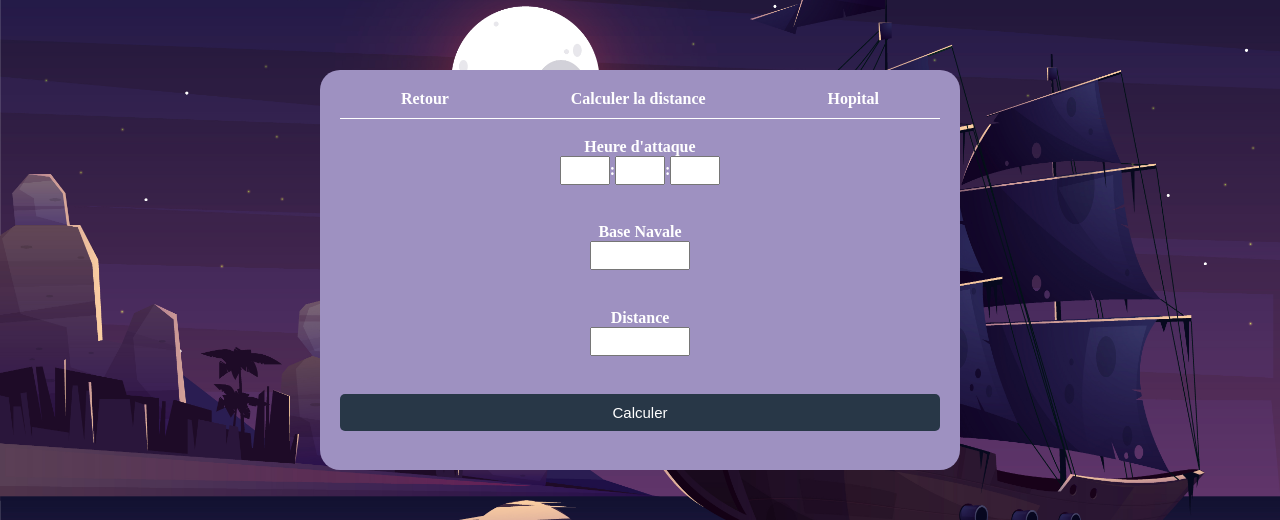
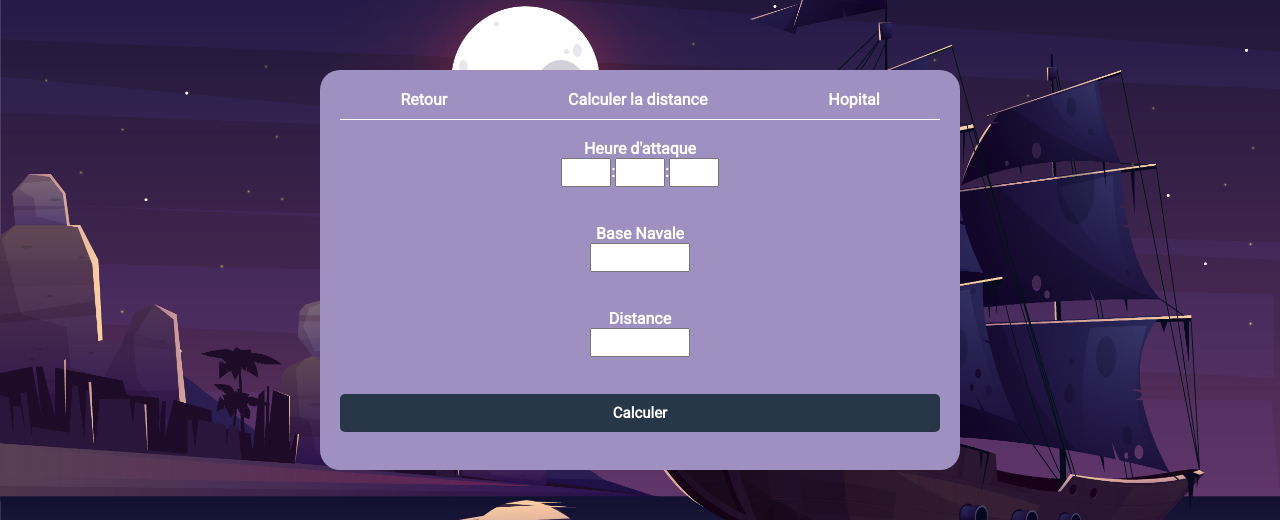
Before and after one commit to D-D-f/Application-de-calcul, a React (Vite) app: page / in a window 1280 px wide. Shown: the part 130-650 px from the top of the page. Built offline with nearby package versions, Linux system fonts and the light colour scheme.

Commit message:
update font

```diff
--- a/src/index.css
+++ b/src/index.css
@@ -1,3 +1,5 @@
+@import url('https://fonts.googleapis.com/css2?family=Roboto&display=swap');
+
 #root {
   background-image: url("./asset/background.jpg");
   background-size: cover;
@@ -12,4 +14,6 @@
   margin: 0;
   padding: 0;
   box-sizing: border-box;
+  font-family: 'Roboto', sans-serif;
+  font-weight: bold;
 }
```
